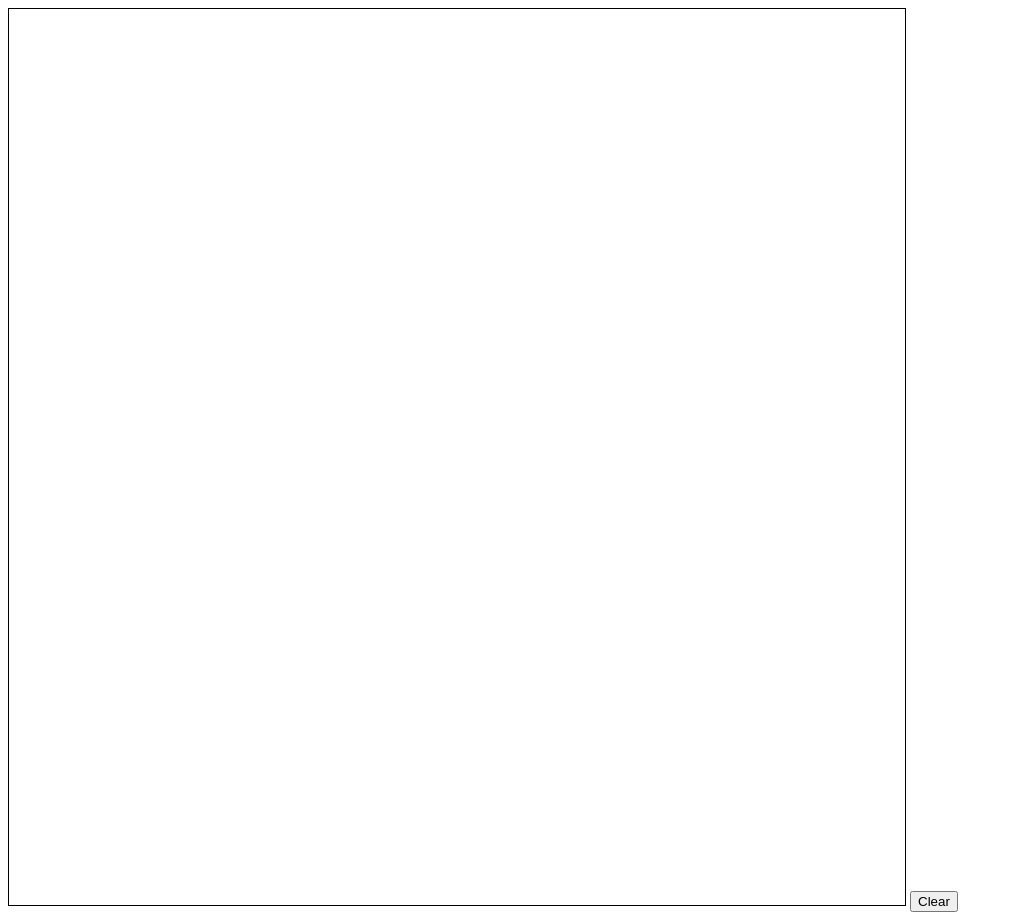
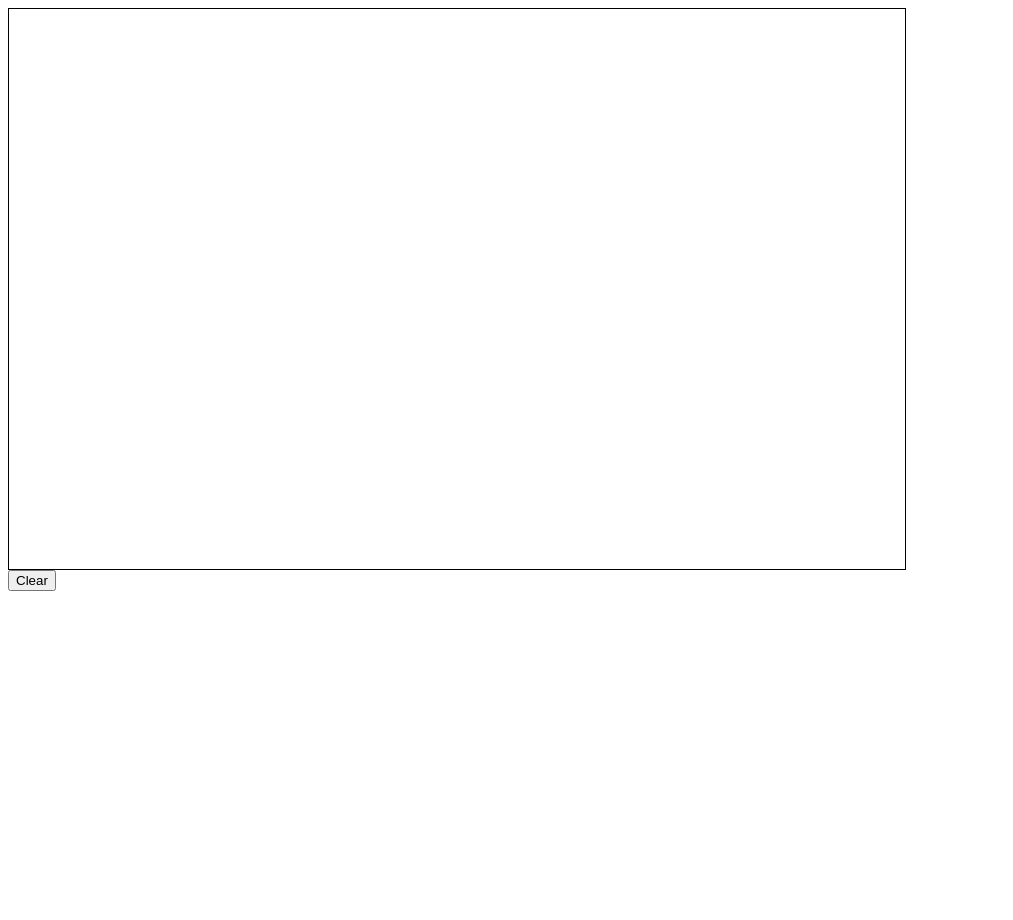
Before and after one commit to igiranezaadal/js, a website: page Projects/drawing_app/index.html in a window 1280 px wide. Shown: the whole page, without its empty margins (0-1013 px from the left). After the commit the page ends 800 px from the top, so only its background shows below. Drawn offline with Linux system fonts and the light colour scheme.

Commit message:
Drawing Project using Event Listeners

```diff
--- a/Projects/drawing_app/index.html
+++ b/Projects/drawing_app/index.html
@@ -1,4 +1,4 @@
-<!DOCTYPE html>
+<!-- <!DOCTYPE html>
 <html lang="en">
 <head>
     <meta charset="UTF-8">
@@ -6,12 +6,35 @@
     <title>Document</title>
 </head>
 <body>
-    <div class="wrapper">
-        <canvas id="canvas" style="width: 70vw;
+    <div class="wrapper"> -->
+        <!-- <canvas id="canvas" style="width: 70vw;
         height: 70vw; border: 1px solid black;">
-        </canvas>
+        </canvas> -->
+
+        <!-- <canvas id="canvas" style="width: 70vw; height: 70vh; border: 1px solid black;"></canvas>
+
         <button id="clear">Clear</button>
     </div>
     <script src="script.js"></script>
 </body>
+</html> -->
+
+<!DOCTYPE html>
+<html lang="en">
+<head>
+  <meta charset="UTF-8">
+  <meta name="viewport" content="width=device-width, initial-scale=1.0">
+  <title>Canvas Draw</title>
+</head>
+<body>
+  <div class="wrapper">
+    <canvas
+      id="canvas"
+      style="width: 70vw; height: 70vh; border: 1px solid black; display: block; cursor: crosshair;"
+    ></canvas>
+    <button id="clear">Clear</button>
+  </div>
+
+  <script src="script.js"></script>
+</body>
 </html>
--- a/Projects/drawing_app/script.js
+++ b/Projects/drawing_app/script.js
@@ -1,17 +1,102 @@
-const canvas=document.getElementById("canvas");
-const clearbtn=document.getElementById("clear");
-const ctx= canvas.getContext("2d");
+// const canvas=document.getElementById("canvas");
+// const clearbtn=document.getElementById("clear");
+// const ctx= canvas.getContext("2d");
 
-canvas.width = innerWidth * 0.7;
-canvas.height = innerHeight * 0.7;
+// canvas.width = innerWidth * 0.7;
+// canvas.height = innerHeight * 0.7;
+// ctx.lineWidth = 2;
+// ctx.lineCap ="round";
+
+// canvas.onmousedown = ()=> ctx.beginPath();
+// canvas.onmousemove =(e) => {
+//     if(e.buttons !== 1) return;
+//     ctx.lineTo(e.offsetX, e.offsetY);
+//     ctx.stroke();
+// }
+
+// clearbtn.onclick= ()=> ctx.clearRect(0 , 0, canvas.width, canvas.height);
+
+
+// const canvas = document.getElementById("canvas");
+// const clearbtn = document.getElementById("clear");
+// const ctx = canvas.getContext("2d");
+
+// function resizeCanvas() {
+//   canvas.width = Math.floor(window.innerWidth * 0.7);
+//   canvas.height = Math.floor(window.innerHeight * 0.7);
+//   ctx.lineWidth = 2;
+//   ctx.lineCap = "round";
+//   ctx.font = "14px monospace";
+// }
+
+// resizeCanvas();
+// window.addEventListener("resize", resizeCanvas);
+
+// function getCanvasCoords(e) {
+//   const scaleX = canvas.width / canvas.clientWidth;
+//   const scaleY = canvas.height / canvas.clientHeight;
+//   return {
+//     x: Math.round(e.offsetX * scaleX),
+//     y: Math.round(e.offsetY * scaleY),
+//   };
+// }
+
+// canvas.onmousedown = (e) => {
+//   if (e.button !== 0) return;
+//   const { x, y } = getCanvasCoords(e);
+//   ctx.beginPath();
+//   ctx.moveTo(x, y);
+// };
+
+// canvas.onmousemove = (e) => {
+//   if ((e.buttons & 1) !== 1) return;
+//   const { x, y } = getCanvasCoords(e);
+
+//   ctx.lineTo(x, y);
+//   ctx.stroke();
+
+//   // Write exact coordinates right at the mouse position
+// //   ctx.fillText(`(${x}, ${y})`, x + 8, y - 8);
+// };
+
+// clearbtn.onclick = () => {
+//   ctx.clearRect(0, 0, canvas.width, canvas.height);
+// };
+
+
+
+const canvas = document.getElementById("canvas");
+const clearBtn = document.getElementById("clear");
+const ctx = canvas.getContext("2d");
+
+canvas.width = window.innerWidth * 0.7;
+canvas.height = window.innerHeight * 0.7;
+
 ctx.lineWidth = 2;
-ctx.lineCap ="round";
+ctx.lineCap = "round";
 
-canvas.onmousedown = ()=> ctx.beginPath();
-canvas.onmousemove =(e) => {
-    if(e.buttons !== 1) return;
-    ctx.lineTo(e.offsetX, e.offsetY);
-    ctx.stroke();
-}
+let isDrawing = false;
 
-clearbtn.onclick= ()=> ctx.clearRect(0 , 0, canvas.width, canvas.height);
+canvas.addEventListener("mousedown", (e) => {
+  isDrawing = true;
+  ctx.beginPath();
+  ctx.moveTo(e.offsetX, e.offsetY);
+});
+
+canvas.addEventListener("mousemove", (e) => {
+  if (!isDrawing) return;
+  ctx.lineTo(e.offsetX, e.offsetY);
+  ctx.stroke();
+});
+
+canvas.addEventListener("mouseup", () => {
+  isDrawing = false;
+});
+
+canvas.addEventListener("mouseleave", () => {
+  isDrawing = false;
+});
+
+clearBtn.addEventListener("click", () => {
+  ctx.clearRect(0, 0, canvas.width, canvas.height);
+});
```
